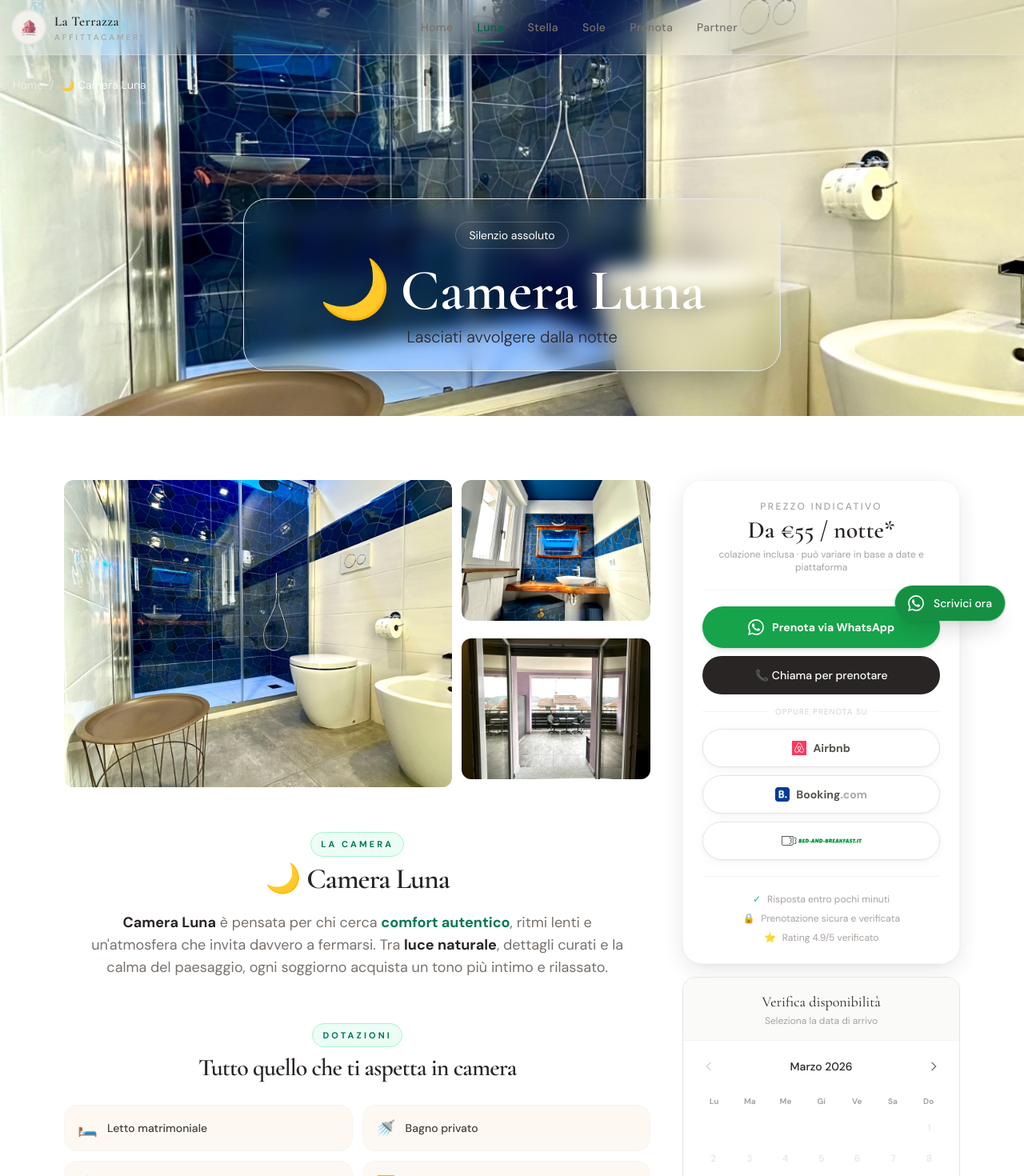
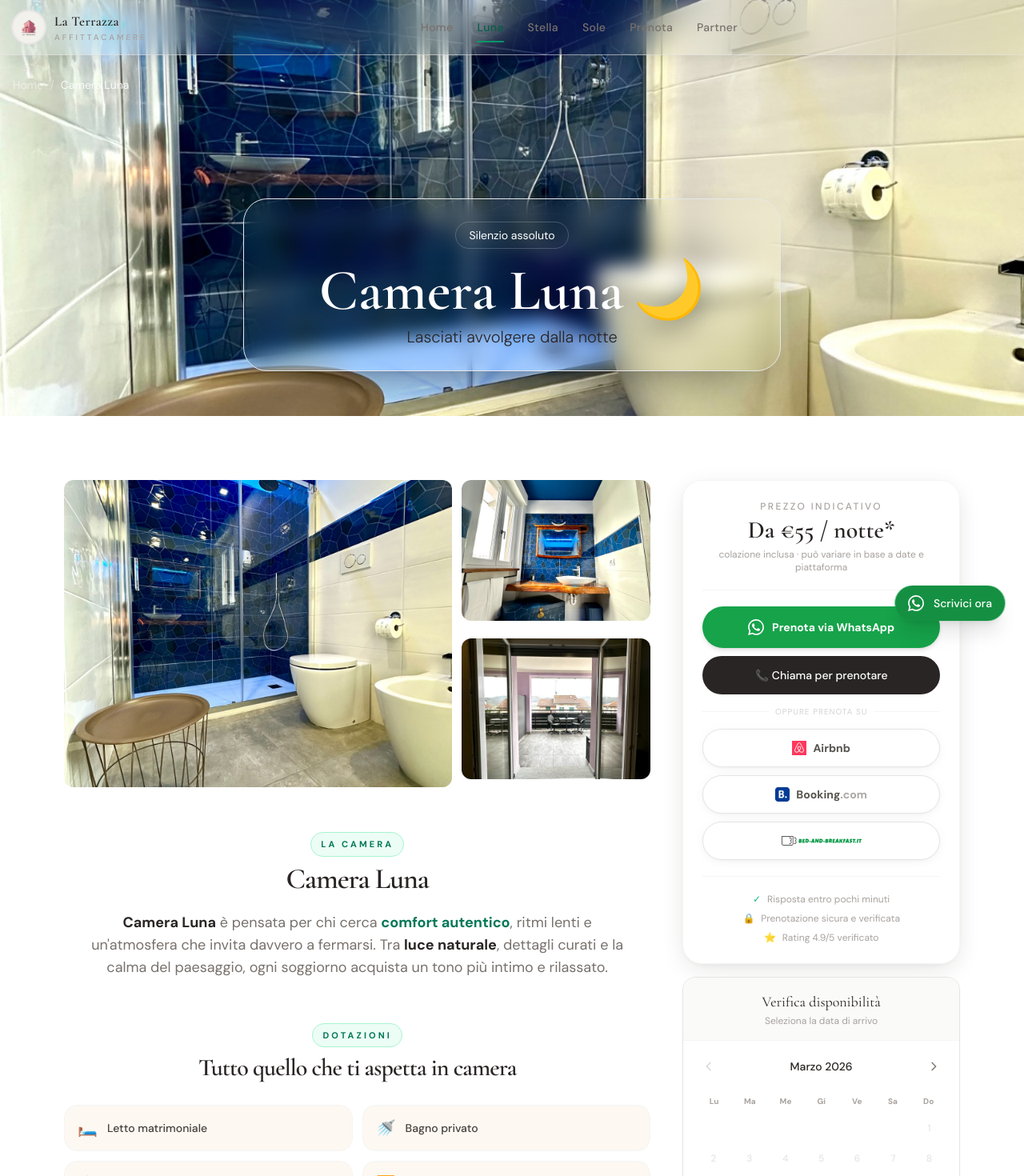
Before and after one commit to Manuell00/la-terrazza-web, a Next.js app: page /camere/luna in a window 1280 px wide. Shown: the top 1470 px of the page at 80% size. Built offline with nearby package versions, Linux system fonts and the light colour scheme.

Commit message:
Limit room symbols to hero titles

```diff
--- a/src/app/prenota/page.tsx
+++ b/src/app/prenota/page.tsx
@@ -75,7 +75,6 @@ export default function PrenotaPage() {
                     <div className="absolute inset-0 bg-gradient-to-t from-stone-950/65 to-transparent" />
                     <div className="absolute inset-x-4 bottom-4 text-center">
                       <h3 className="font-serif text-xl font-semibold text-white">
-                        <span className="mr-2">{room.symbol}</span>
                         {room.name}
                       </h3>
                       <p className="text-sm text-stone-200/80 font-light">{room.subtitle}</p>
@@ -145,7 +144,6 @@ export default function PrenotaPage() {
                       rel="noopener noreferrer"
                       className="flex min-h-[44px] w-full items-center justify-center rounded-full border border-stone-200 px-4 py-2.5 text-sm font-semibold text-stone-700 transition-all duration-200 hover:border-emerald-500 hover:bg-emerald-600 hover:text-white"
                     >
-                      <span className="mr-2">{room.symbol}</span>
                       {room.name}
                     </a>
                   ))}
@@ -169,7 +167,6 @@ export default function PrenotaPage() {
                       key={room.id}
                       className="rounded-full border border-stone-100 bg-stone-50 px-3 py-1 text-xs font-medium text-stone-500"
                     >
-                      <span className="mr-1.5">{room.symbol}</span>
                       {room.name.replace("Camera ", "")}
                     </span>
                   ))}
@@ -201,7 +198,6 @@ export default function PrenotaPage() {
                       key={room.id}
                       className="rounded-full border border-stone-100 bg-stone-50 px-3 py-1 text-xs font-medium text-stone-500"
                     >
-                      <span className="mr-1.5">{room.symbol}</span>
                       {room.name.replace("Camera ", "")}
                     </span>
                   ))}
--- a/src/components/RoomCard.tsx
+++ b/src/components/RoomCard.tsx
@@ -40,7 +40,6 @@ export default function RoomCard({ room, index }: Props) {
             <div className="absolute bottom-0 left-0 right-0 px-5 pb-5 text-center md:hidden">
               <div className="mx-auto max-w-[15rem] rounded-[20px] border border-white/12 bg-stone-950/45 px-4 py-3 backdrop-blur-md shadow-[0_14px_40px_-18px_rgba(0,0,0,0.75)]">
                 <h3 className="font-serif text-2xl font-semibold text-white tracking-wide">
-                  <span className="mr-2">{room.symbol}</span>
                   {room.name}
                 </h3>
                 <p className="mt-1 text-sm text-stone-200/90 font-light">{room.subtitle}</p>
@@ -52,7 +51,6 @@ export default function RoomCard({ room, index }: Props) {
           <div className="flex flex-1 flex-col bg-white p-6 text-center">
             <div className="mb-4 hidden md:block">
               <h3 className="font-serif text-[2rem] font-semibold tracking-[-0.03em] text-stone-900">
-                <span className="mr-2">{room.symbol}</span>
                 {room.name}
               </h3>
               <p className="mt-1 text-sm font-medium text-emerald-700">{room.subtitle}</p>
--- a/src/components/RoomPageTemplate.tsx
+++ b/src/components/RoomPageTemplate.tsx
@@ -88,7 +88,7 @@ export default function RoomPageTemplate({ room, otherRooms }: Props) {
             <nav className="flex items-center gap-2 text-sm text-white/50">
               <Link href="/" className="transition-colors hover:text-white">Home</Link>
               <span>/</span>
-              <span className="text-white/90">{room.symbol} {room.name}</span>
+              <span className="text-white/90">{room.name}</span>
             </nav>
           </div>
         </div>
@@ -105,8 +105,8 @@ export default function RoomPageTemplate({ room, otherRooms }: Props) {
                 {room.highlight}
               </span>
               <h1 className="mb-2 font-serif text-5xl font-semibold text-white [text-shadow:0_10px_34px_rgba(0,0,0,0.45)] md:text-7xl">
-                <span className="mr-3">{room.symbol}</span>
                 {room.name}
+                <span className="ml-3">{room.symbol}</span>
               </h1>
               <p className="mx-auto max-w-xl text-xl text-stone-100/88 font-light">{room.subtitle}</p>
             </div>
@@ -131,7 +131,6 @@ export default function RoomPageTemplate({ room, otherRooms }: Props) {
               <AnimatedSection className="text-center">
                 <p className="section-label mb-2">La camera</p>
                 <h2 className="mb-5 font-serif text-[2.35rem] font-semibold leading-[0.96] tracking-[-0.03em] text-stone-800 md:text-4xl">
-                  <span className="mr-2">{room.symbol}</span>
                   {room.name}
                 </h2>
                 <p className="mx-auto max-w-2xl text-base leading-relaxed text-stone-500 md:text-lg">
```
